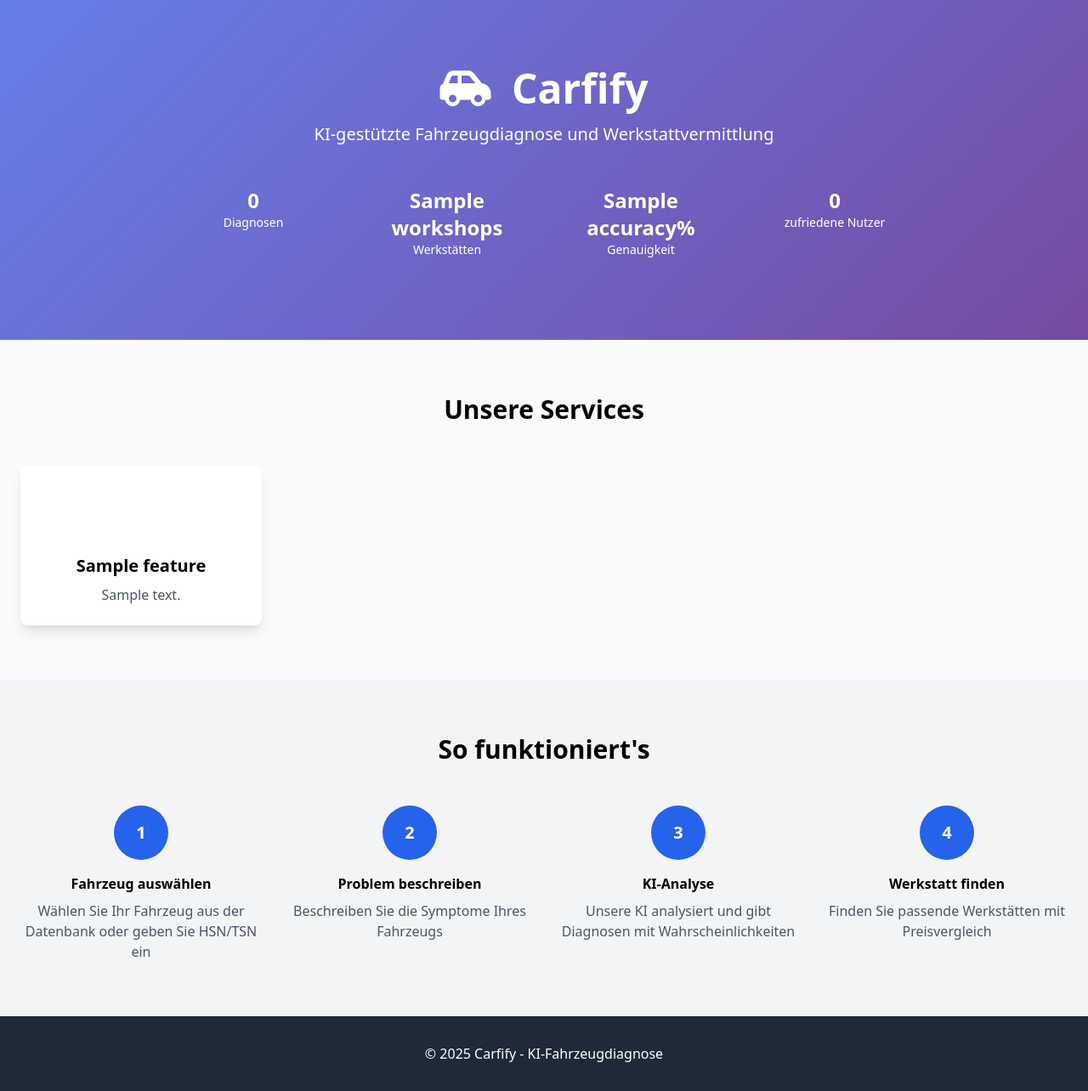
After one commit to RicoDaCrook/Carfify-App, a PHP site: template templates/home/landing-page.php in a window 1280 px wide. The commit adds this page. Shown: the whole page at 85% size. Run offline with PHP 8.4, Linux system fonts and the light colour scheme; the template is opened without the code that fills it: most values are stand-ins (such as "Sample title", 1, 10 or a date in 2020); some libraries are stand-ins or nearby versions.

Commit message:
🤖 AI v4.0: nun funktioniert es ich sehe die die webseite aber sie sieht sehr vereinfacht aus warum? ist das ein

```diff
--- /dev/null
+++ b/templates/home/landing-page.php
@@ -0,0 +1,128 @@
+<!DOCTYPE html>
+<html lang="de">
+<head>
+    <meta charset="UTF-8">
+    <meta name="viewport" content="width=device-width, initial-scale=1.0">
+    <title><?= htmlspecialchars($title) ?></title>
+    <link href="https://cdn.jsdelivr.net/npm/tailwindcss@2.2.19/dist/tailwind.min.css" rel="stylesheet">
+    <link href="https://cdnjs.cloudflare.com/ajax/libs/font-awesome/6.0.0/css/all.min.css" rel="stylesheet">
+    <style>
+        .gradient-bg {
+            background: linear-gradient(135deg, #667eea 0%, #764ba2 100%);
+        }
+        .tile-hover {
+            transition: all 0.3s ease;
+        }
+        .tile-hover:hover {
+            transform: translateY(-5px);
+            box-shadow: 0 10px 25px rgba(0,0,0,0.1);
+        }
+    </style>
+</head>
+<body class="bg-gray-50">
+    <!-- Hero Section -->
+    <section class="gradient-bg text-white py-20">
+        <div class="container mx-auto px-6">
+            <div class="text-center">
+                <h1 class="text-5xl font-bold mb-4">
+                    <i class="fas fa-car-side mr-3"></i>
+                    Carfify
+                </h1>
+                <p class="text-xl mb-8">KI-gestützte Fahrzeugdiagnose und Werkstattvermittlung</p>
+                <div class="grid grid-cols-2 md:grid-cols-4 gap-4 max-w-4xl mx-auto">
+                    <div class="bg-white/20 rounded-lg p-4">
+                        <div class="text-2xl font-bold"><?= number_format($stats['diagnosed_vehicles']) ?></div>
+                        <div class="text-sm">Diagnosen</div>
+                    </div>
+                    <div class="bg-white/20 rounded-lg p-4">
+                        <div class="text-2xl font-bold"><?= $stats['workshops'] ?></div>
+                        <div class="text-sm">Werkstätten</div>
+                    </div>
+                    <div class="bg-white/20 rounded-lg p-4">
+                        <div class="text-2xl font-bold"><?= $stats['accuracy'] ?>%</div>
+                        <div class="text-sm">Genauigkeit</div>
+                    </div>
+                    <div class="bg-white/20 rounded-lg p-4">
+                        <div class="text-2xl font-bold"><?= number_format($stats['satisfied_users']) ?></div>
+                        <div class="text-sm">zufriedene Nutzer</div>
+                    </div>
+                </div>
+            </div>
+        </div>
+    </section>
+
+    <!-- Feature Tiles -->
+    <section class="py-16">
+        <div class="container mx-auto px-6">
+            <h2 class="text-3xl font-bold text-center mb-12">Unsere Services</h2>
+            <div class="grid grid-cols-1 md:grid-cols-2 lg:grid-cols-4 gap-8">
+                <?php foreach ($features as $feature): ?>
+                    <a href="<?= $feature['url'] ?>" class="tile-hover">
+                        <div class="bg-white rounded-lg shadow-lg p-6 text-center">
+                            <div class="w-16 h-16 bg-<?= $feature['color'] ?>-100 rounded-full flex items-center justify-center mx-auto mb-4">
+                                <i class="fas fa-<?= str_replace('-icon', '', $feature['icon']) ?> text-2xl text-<?= $feature['color'] ?>-600"></i>
+                            </div>
+                            <h3 class="text-xl font-semibold mb-2"><?= $feature['title'] ?></h3>
+                            <p class="text-gray-600"><?= $feature['description'] ?></p>
+                        </div>
+                    </a>
+                <?php endforeach; ?>
+            </div>
+        </div>
+    </section>
+
+    <!-- How it works -->
+    <section class="bg-gray-100 py-16">
+        <div class="container mx-auto px-6">
+            <h2 class="text-3xl font-bold text-center mb-12">So funktioniert's</h2>
+            <div class="grid grid-cols-1 md:grid-cols-4 gap-8">
+                <div class="text-center">
+                    <div class="w-16 h-16 bg-blue-600 text-white rounded-full flex items-center justify-center mx-auto mb-4">
+                        <span class="text-xl font-bold">1</span>
+                    </div>
+                    <h3 class="font-semibold mb-2">Fahrzeug auswählen</h3>
+                    <p class="text-gray-600">Wählen Sie Ihr Fahrzeug aus der Datenbank oder geben Sie HSN/TSN ein</p>
+                </div>
+                <div class="text-center">
+                    <div class="w-16 h-16 bg-blue-600 text-white rounded-full flex items-center justify-center mx-auto mb-4">
+                        <span class="text-xl font-bold">2</span>
+                    </div>
+                    <h3 class="font-semibold mb-2">Problem beschreiben</h3>
+                    <p class="text-gray-600">Beschreiben Sie die Symptome Ihres Fahrzeugs</p>
+                </div>
+                <div class="text-center">
+                    <div class="w-16 h-16 bg-blue-600 text-white rounded-full flex items-center justify-center mx-auto mb-4">
+                        <span class="text-xl font-bold">3</span>
+                    </div>
+                    <h3 class="font-semibold mb-2">KI-Analyse</h3>
+                    <p class="text-gray-600">Unsere KI analysiert und gibt Diagnosen mit Wahrscheinlichkeiten</p>
+                </div>
+                <div class="text-center">
+                    <div class="w-16 h-16 bg-blue-600 text-white rounded-full flex items-center justify-center mx-auto mb-4">
+                        <span class="text-xl font-bold">4</span>
+                    </div>
+                    <h3 class="font-semibold mb-2">Werkstatt finden</h3>
+                    <p class="text-gray-600">Finden Sie passende Werkstätten mit Preisvergleich</p>
+                </div>
+            </div>
+        </div>
+    </section>
+
+    <!-- Footer -->
+    <footer class="bg-gray-800 text-white py-8">
+        <div class="container mx-auto px-6 text-center">
+            <p>&copy; 2025 Carfify - KI-Fahrzeugdiagnose</p>
+        </div>
+    </footer>
+
+    <script>
+        // Smooth scrolling für bessere UX
+        document.querySelectorAll('a[href^="/"]').forEach(anchor => {
+            anchor.addEventListener('click', function (e) {
+                e.preventDefault();
+                window.location.href = this.getAttribute('href');
+            });
+        });
+    </script>
+</body>
+</html>
```
Also changed, not shown: PROJECT_STATUS.md (added, +127 -0 lines), config/config.php (+30 -37 lines), controllers/HomeController.php (added, +50 -0 lines), index.php (+20 -29 lines), routing.php (added, +72 -0 lines).
